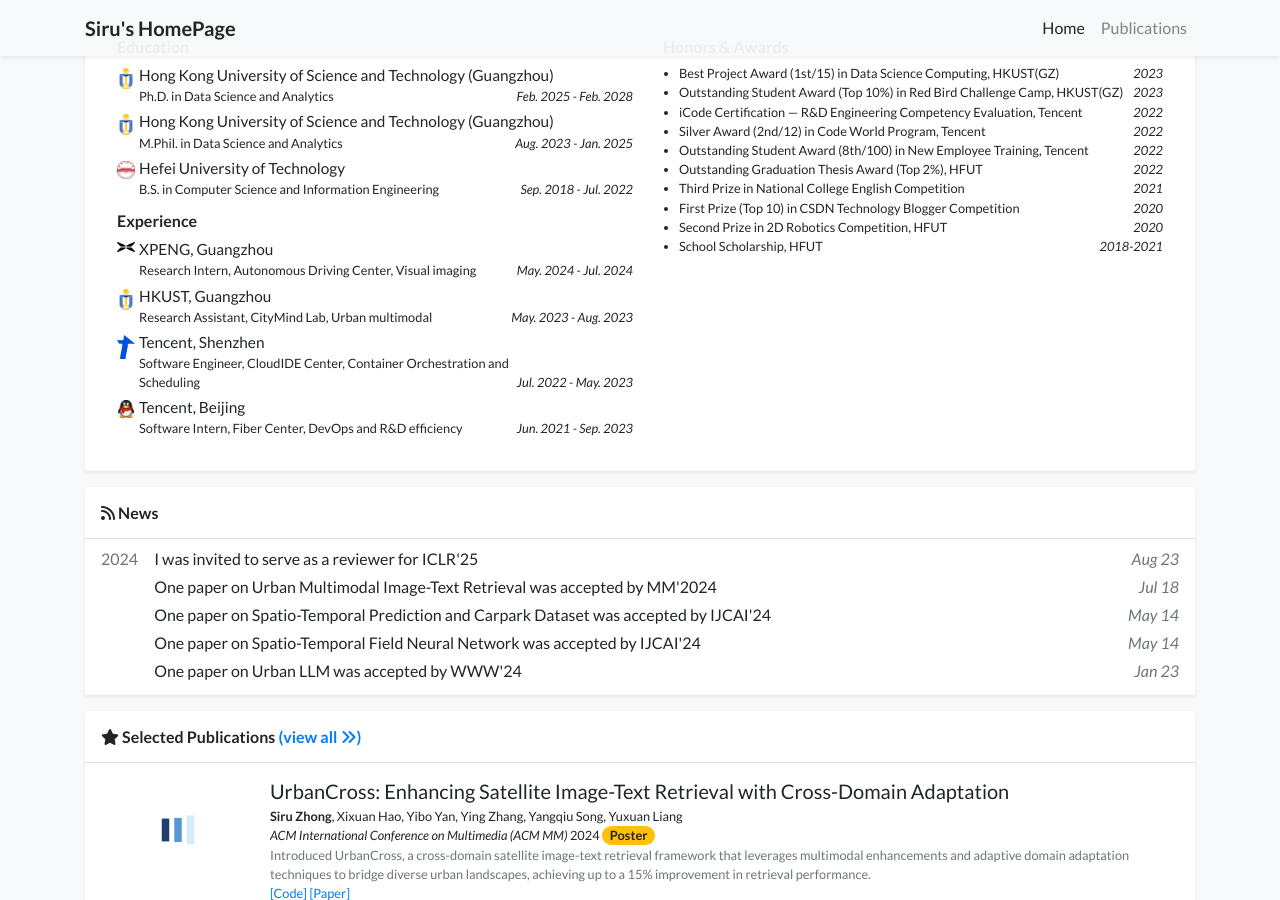
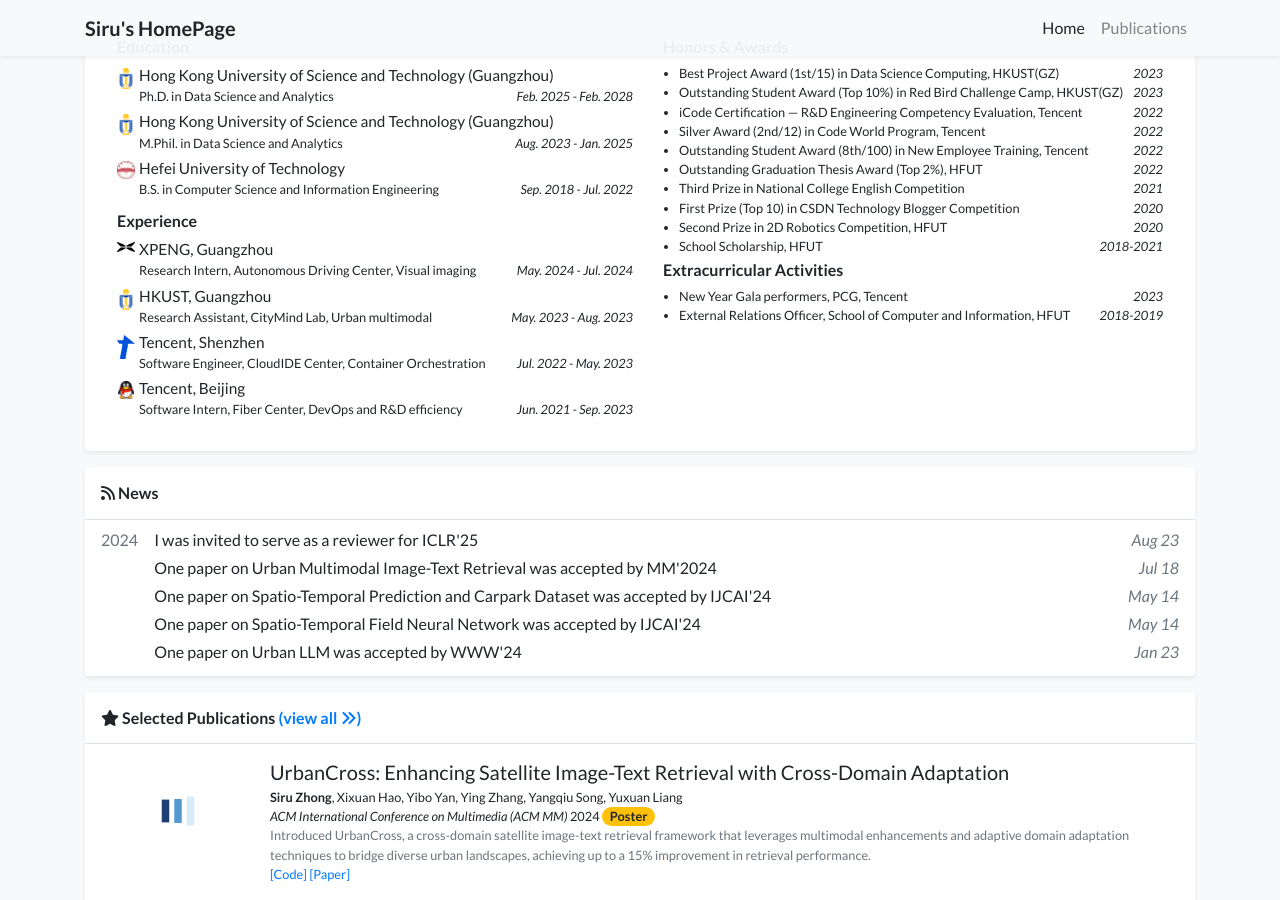
Before and after one commit to thunderlrr/songxinlei.github.io, a Jekyll site: the page built from index.html, in a window 1280 px wide and 900 px high, scrolled down 523 px. Built offline with Jekyll 4.4.1, drawn with Linux system fonts in a browser that asks for light colours; a style sheet for code colours, icons or effects is not loaded.

Commit message:
update profile

```diff
--- a/_data/profile.yml
+++ b/_data/profile.yml
@@ -53,7 +53,7 @@
   date: May. 2023 - Aug. 2023
 - name: Tencent, Shenzhen
   logo: /assets/images/badges/Tencent.png
-  position: Software Engineer, CloudIDE Center, Container Orchestration and Scheduling
+  position: Software Engineer, CloudIDE Center, Container Orchestration
   date: Jul. 2022 - May. 2023
 - name: Tencent, Beijing
   logo: /assets/images/badges/QQ.png
@@ -81,3 +81,9 @@
   date: 2020
 - name: School Scholarship, HFUT
   date: 2018-2021
+
+activities:
+  - name: New Year Gala performers, PCG, Tencent
+    date: 2023
+  - name: External Relations Officer, School of Computer and Information, HFUT
+    date: 2018-2019
--- a/_includes/widgets/experience_card.html
+++ b/_includes/widgets/experience_card.html
@@ -52,8 +52,8 @@
                         {% endif %}
                     </div>
 
-                    {% if site.data.profile.awards %}
                     <div class="col-md-6">
+                        {% if site.data.profile.awards %}
                         <div class="mx-2 my-1">
                             <h6>Honors & Awards</h6>
                             <ul class="list small pl-3 mb-1">
@@ -67,8 +67,24 @@
                                 {% endfor %}
                             </ul>
                         </div>
+                        {% endif %}
+
+                        {% if site.data.profile.activities %}
+                        <div class="mx-2 my-1">
+                            <h6>Extracurricular Activities</h6>
+                            <ul class="list small pl-3 mb-1">
+                                {% for item in site.data.profile.activities %}
+                                <li>
+                                    <div class="d-flex">
+                                        <div>{{ item.name }}</div>
+                                        <div class="ml-auto mt-auto no-break"><em>{{ item.date }}</em></div>
+                                    </div>
+                                </li>
+                                {% endfor %}
+                            </ul>
+                        </div>
+                        {% endif %}
                     </div>
-                    {% endif %}
 
                 </div>
 
```
